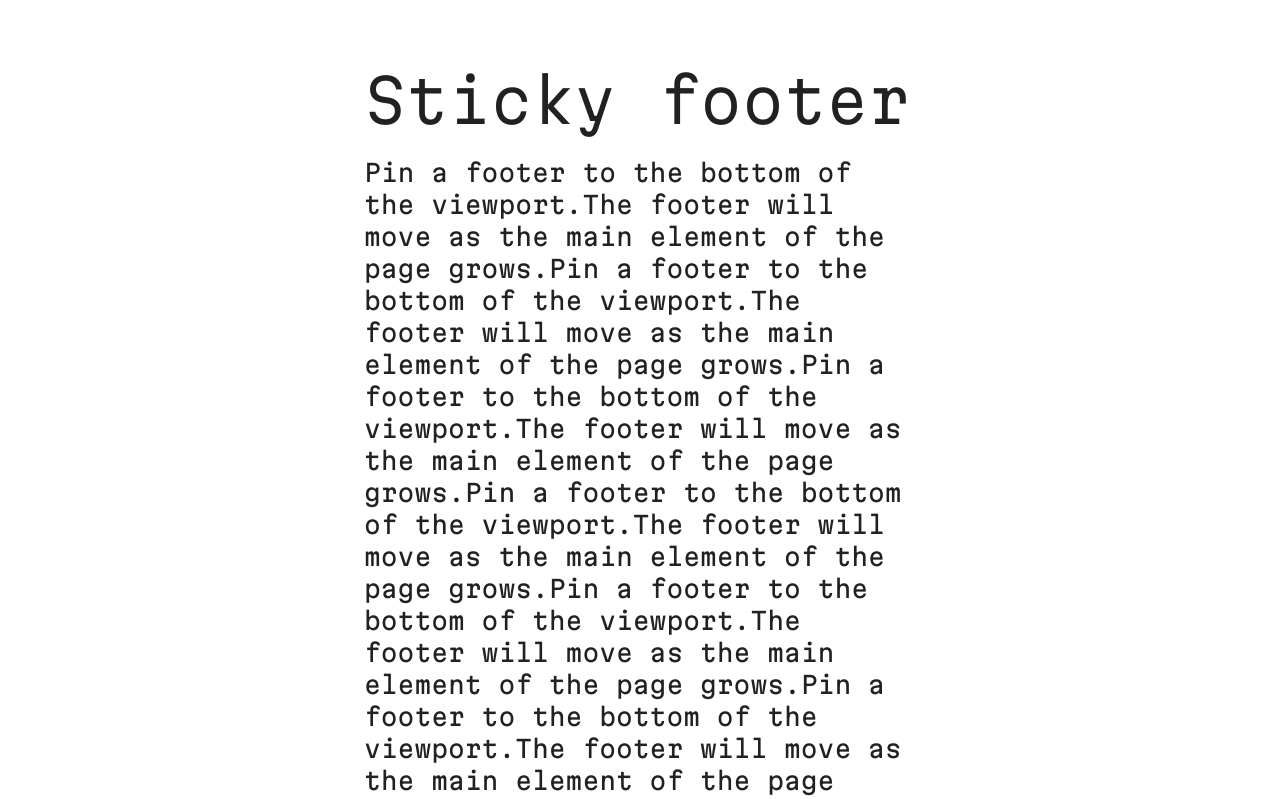
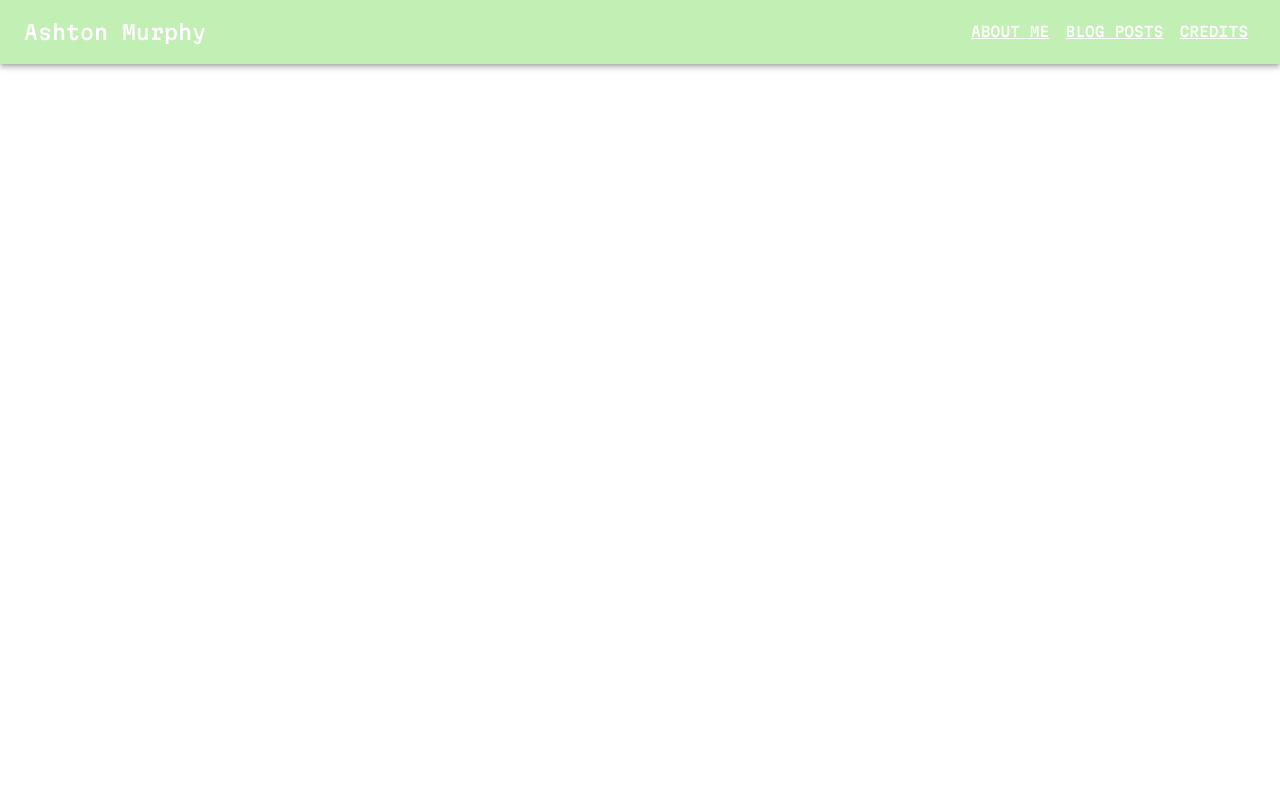
Before and after one commit to AsMurphy-student/react-projects, a React (Create React App) app in the folder mui-testing/: page / in a window 1280 px wide. Shown: the top 799 px of the page. Built offline with nearby package versions, Linux system fonts and the light colour scheme.

Commit message:
Updated Header

```diff
--- a/mui-testing/src/App.tsx
+++ b/mui-testing/src/App.tsx
@@ -1,7 +1,7 @@
 import React from 'react';
 import logo from './logo.svg';
 import './App.css';
-import { Box, Card, CardMedia, Chip, Container, createTheme, Grid2, Paper, styled, Typography } from '@mui/material';
+import { AppBar, Box, Card, CardMedia, Chip, Container, createTheme, Grid2, Paper, styled, Typography } from '@mui/material';
 import ButtonAppBar from './components/AppBar';
 import StickyFooter from './components/Footer';
 
@@ -60,7 +60,7 @@ function App() {
     // </Container>
     // <ResponsiveAppBar />
     // <ButtonAppBar theme={theme} />
-    <StickyFooter theme={theme} />
+    <ButtonAppBar theme={theme} />
   );
 }
 
--- a/mui-testing/src/components/AppBar.tsx
+++ b/mui-testing/src/components/AppBar.tsx
@@ -27,10 +27,12 @@ export default function ButtonAppBar(props: {theme: Theme}) {
             >
               <MenuIcon />
             </IconButton> */}
-            {/* <Typography variant="h6" component="div">
-              News
-            </Typography> */}
-              <Button sx={{color: "primary.contrastText"}}>Login</Button>
+            <Typography variant="h6" component="div" sx={{ flexGrow: 1 }}>
+              Ashton Murphy
+            </Typography>
+              <Button sx={{color: "primary.contrastText", textDecorationLine: 'underline'}}>About Me</Button>
+              <Button sx={{color: "primary.contrastText", textDecorationLine: 'underline'}}>Blog Posts</Button>
+              <Button sx={{color: "primary.contrastText", textDecorationLine: 'underline'}}>Credits</Button>
           </Toolbar>
         </AppBar>
       </Box>
```
